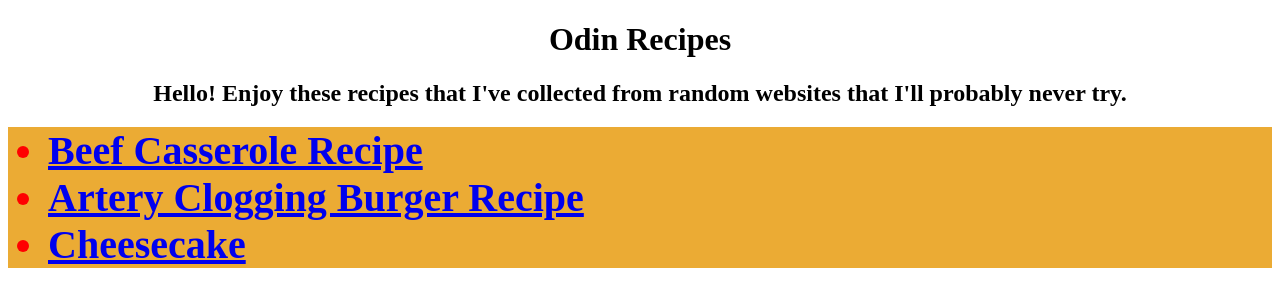
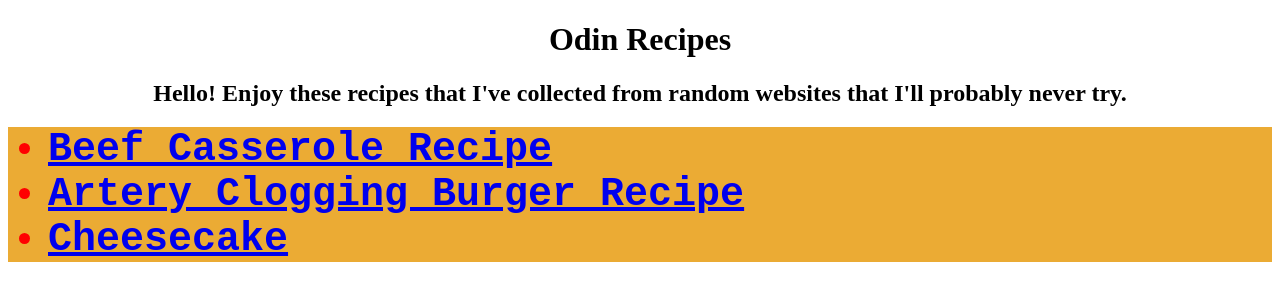
Before and after one commit to juneidteklu/odin-recipes, a plain HTML site: page index.html in a window 1280 px wide. Drawn offline with Linux system fonts and the light colour scheme.

Commit message:
Change font

```diff
--- a/stylesheet.css
+++ b/stylesheet.css
@@ -27,3 +27,7 @@ img{
     width:400px
 
 }
+
+*{
+    font-family: 'Courier New', Courier, monospace
+}
```
